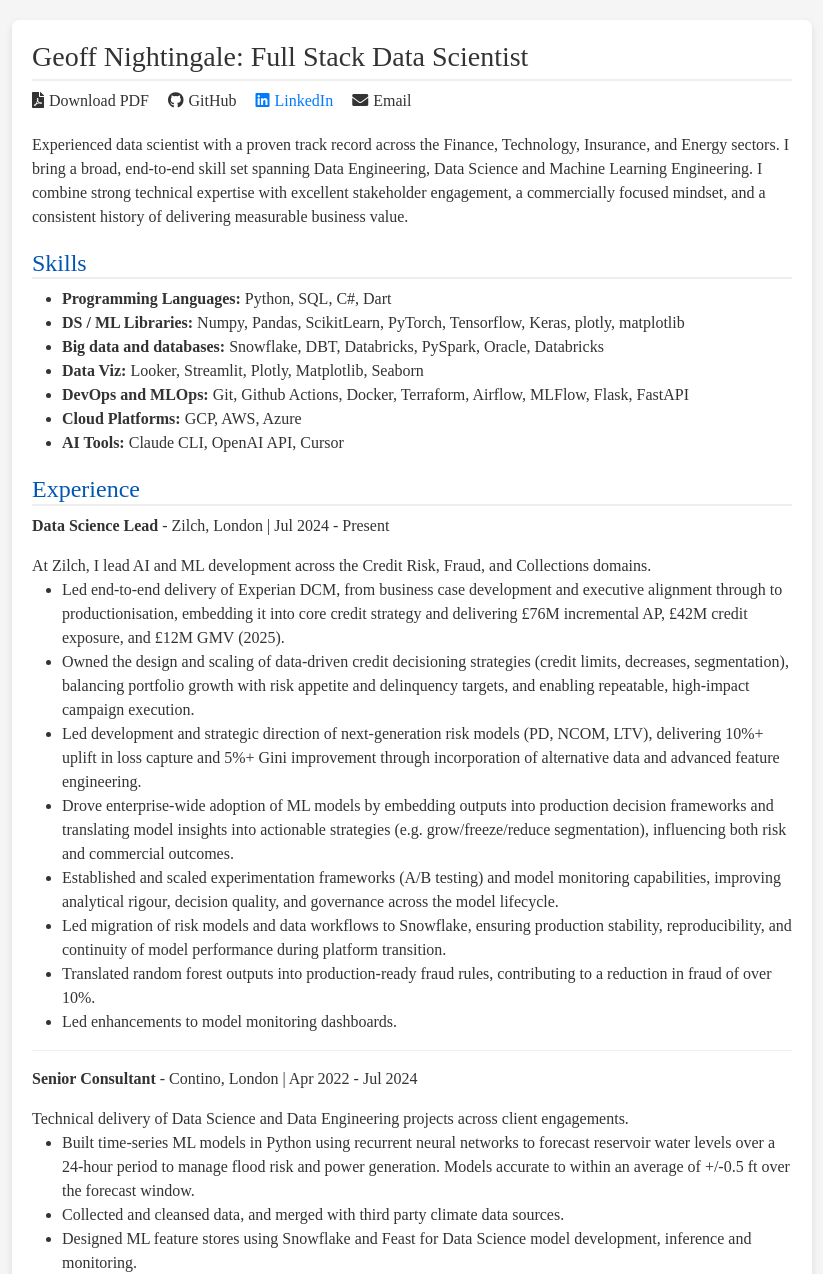
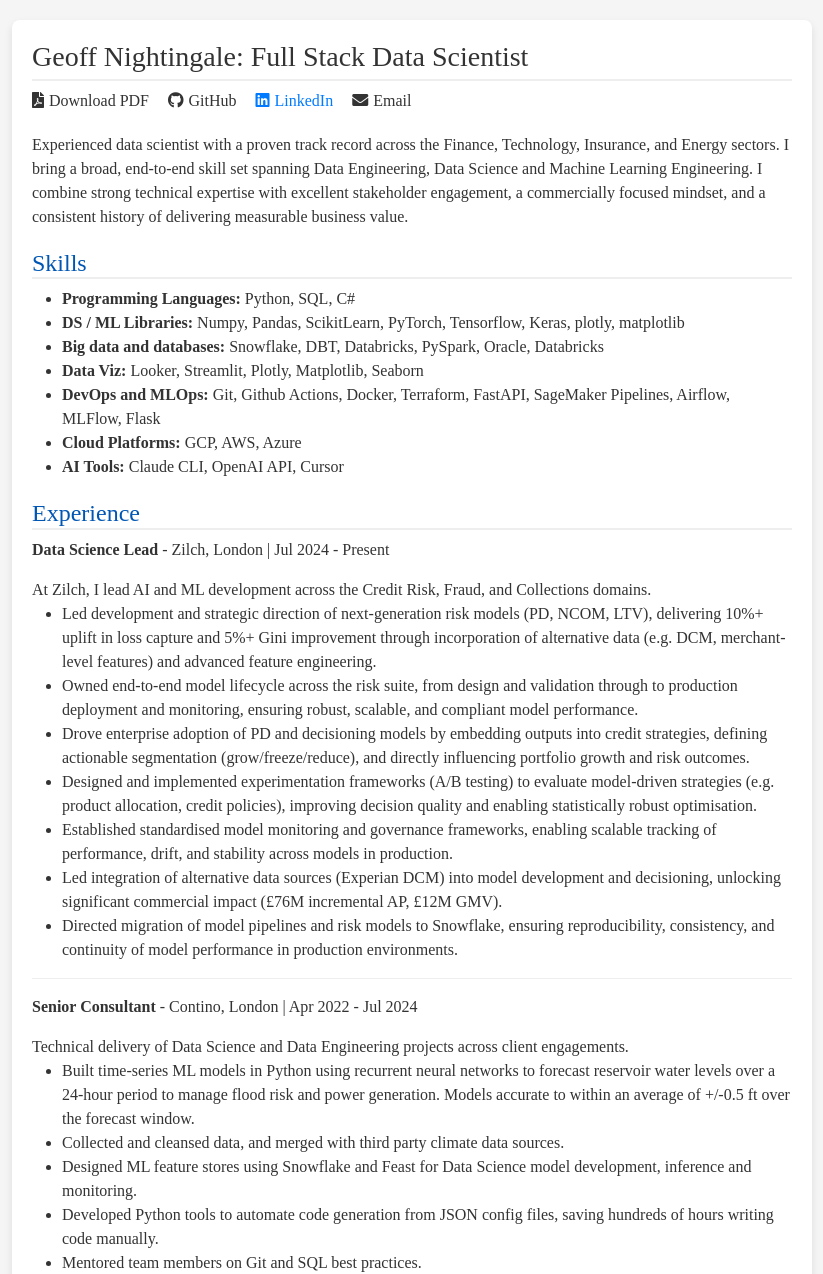
Before and after one commit to g-nightingale/cv-webapp, a Flask app: page / in a window 1280 px wide. Shown: the top 1274 px of the page, without its empty margins (228-1051 px from the left). Run offline with Flask 2, Linux system fonts and the light colour scheme; some libraries are stand-ins or nearby versions.

Commit message:
feat: update CV content

```diff
--- a/templates/cv.html
+++ b/templates/cv.html
@@ -89,11 +89,11 @@
 
     <h2>Skills</h2>
     <ul>
-        <li><strong>Programming Languages: </strong> Python, SQL, C#, Dart</li>
+        <li><strong>Programming Languages: </strong> Python, SQL, C#</li>
         <li><strong>DS / ML Libraries: </strong> Numpy, Pandas, ScikitLearn, PyTorch, Tensorflow, Keras, plotly, matplotlib</li>
         <li><strong>Big data and databases: </strong>Snowflake, DBT, Databricks, PySpark, Oracle, Databricks</li>
         <li><strong>Data Viz: </strong>Looker, Streamlit, Plotly, Matplotlib, Seaborn</li>
-        <li><strong>DevOps and MLOps: </strong>Git, Github Actions, Docker, Terraform, Airflow, MLFlow, Flask, FastAPI</li>
+        <li><strong>DevOps and MLOps: </strong>Git, Github Actions, Docker, Terraform, FastAPI, SageMaker Pipelines, Airflow, MLFlow, Flask</li>
         <li><strong>Cloud Platforms: </strong>GCP, AWS, Azure</li>
         <li><strong>AI Tools: </strong>Claude CLI, OpenAI API, Cursor</li>
     </ul>
@@ -102,14 +102,13 @@
     <p><strong>Data Science Lead</strong> - Zilch, London | Jul 2024 - Present</p>
     At Zilch, I lead AI and ML development across the Credit Risk, Fraud, and Collections domains.
     <ul>
-        <li>Led end-to-end delivery of Experian DCM, from business case development and executive alignment through to productionisation, embedding it into core credit strategy and delivering £76M incremental AP, £42M credit exposure, and £12M GMV (2025).</li>
-        <li>Owned the design and scaling of data-driven credit decisioning strategies (credit limits, decreases, segmentation), balancing portfolio growth with risk appetite and delinquency targets, and enabling repeatable, high-impact campaign execution.</li>
-        <li>Led development and strategic direction of next-generation risk models (PD, NCOM, LTV), delivering 10%+ uplift in loss capture and 5%+ Gini improvement through incorporation of alternative data and advanced feature engineering.</li>
-        <li>Drove enterprise-wide adoption of ML models by embedding outputs into production decision frameworks and translating model insights into actionable strategies (e.g. grow/freeze/reduce segmentation), influencing both risk and commercial outcomes.</li>
-        <li>Established and scaled experimentation frameworks (A/B testing) and model monitoring capabilities, improving analytical rigour, decision quality, and governance across the model lifecycle.</li>
-        <li>Led migration of risk models and data workflows to Snowflake, ensuring production stability, reproducibility, and continuity of model performance during platform transition.</li>
-        <li>Translated random forest outputs into production-ready fraud rules, contributing to a reduction in fraud of over 10%.</li>
-        <li>Led enhancements to model monitoring dashboards.</li>
+        <li>Led development and strategic direction of next-generation risk models (PD, NCOM, LTV), delivering 10%+ uplift in loss capture and 5%+ Gini improvement through incorporation of alternative data (e.g. DCM, merchant-level features) and advanced feature engineering.</li>
+        <li>Owned end-to-end model lifecycle across the risk suite, from design and validation through to production deployment and monitoring, ensuring robust, scalable, and compliant model performance.</li>
+        <li>Drove enterprise adoption of PD and decisioning models by embedding outputs into credit strategies, defining actionable segmentation (grow/freeze/reduce), and directly influencing portfolio growth and risk outcomes.</li>
+        <li>Designed and implemented experimentation frameworks (A/B testing) to evaluate model-driven strategies (e.g. product allocation, credit policies), improving decision quality and enabling statistically robust optimisation.</li>
+        <li>Established standardised model monitoring and governance frameworks, enabling scalable tracking of performance, drift, and stability across models in production.</li>
+        <li>Led integration of alternative data sources (Experian DCM) into model development and decisioning, unlocking significant commercial impact (£76M incremental AP, £12M GMV).</li>
+        <li>Directed migration of model pipelines and risk models to Snowflake, ensuring reproducibility, consistency, and continuity of model performance in production environments.</li>
     </ul>
     <p class="bottomborder"></p>
 
```
